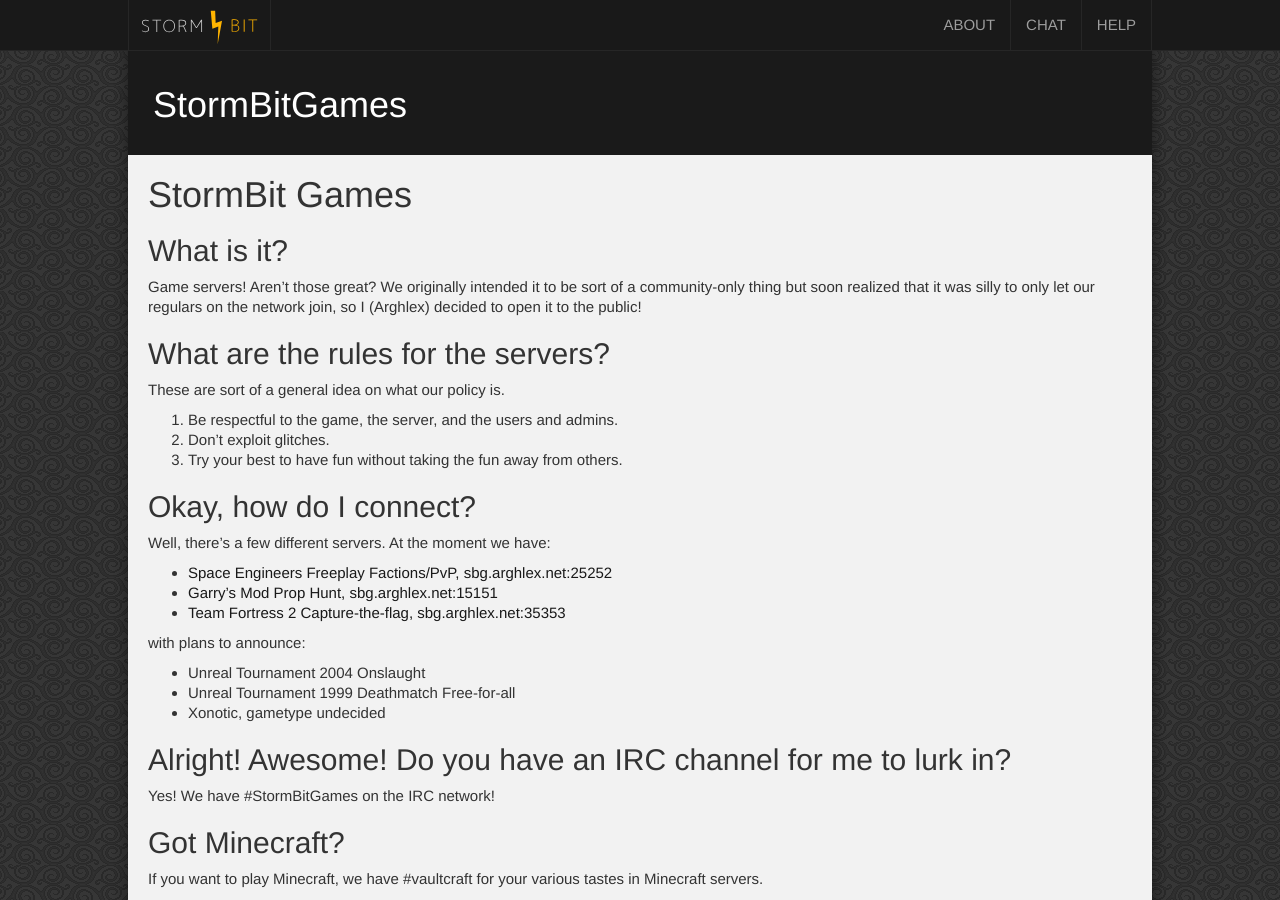
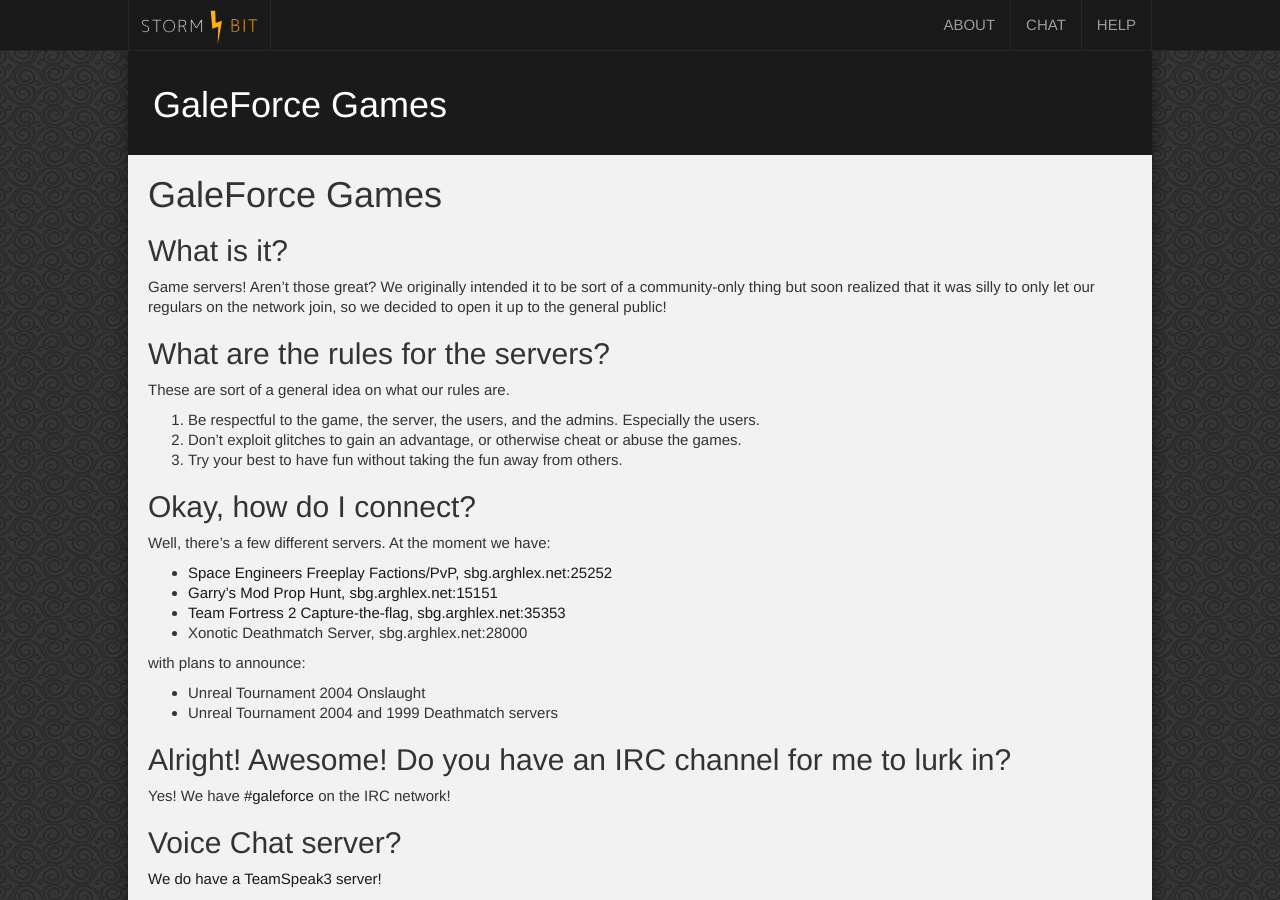
Before and after one commit to StormBit/stormbit.github.io, a Jekyll site: the page built from games.md, in a window 1280 px wide and 900 px high. Built offline with Jekyll 4.4.1, drawn with Linux system fonts in a browser that asks for light colours; nearby versions of some CDN libraries; some of the changed text lies outside the part shown.

Commit message:
Update games.md
updated galeforce stuff

```diff
--- a/games.md
+++ b/games.md
@@ -1,18 +1,17 @@
 ---
 layout: page
-title: StormBitGames
+title: GaleForce Games
 ---
-#StormBit Games
-
+#GaleForce Games
 
 ##What is it?
-Game servers! Aren't those great? We originally intended it to be sort of a community-only thing but soon realized that it was silly to only let our regulars on the network join, so I (Arghlex) decided to open it to the public!
+Game servers! Aren't those great? We originally intended it to be sort of a community-only thing but soon realized that it was silly to only let our regulars on the network join, so we decided to open it up to the general public!
 
 ##What are the rules for the servers?
-These are sort of a general idea on what our policy is.
+These are sort of a general idea on what our rules are.
 
-1. Be respectful to the game, the server, and the users and admins.
-2. Don't exploit glitches.
+1. Be respectful to the game, the server, the users, and the admins. Especially the users.
+2. Don't exploit glitches to gain an advantage, or otherwise cheat or abuse the games.
 3. Try your best to have fun without taking the fun away from others.
 
 ##Okay, how do I connect?
@@ -21,15 +20,18 @@
 - [Space Engineers Freeplay Factions/PvP, sbg.arghlex.net:25252](<steam://connect/sbg.arghlex.net:25252>)
 - [Garry's Mod Prop Hunt, sbg.arghlex.net:15151](<steam://connect/sbg.arghlex.net:15151>)
 - [Team Fortress 2 Capture-the-flag, sbg.arghlex.net:35353](<steam://connect/sbg.arghlex.net:35353>)
+- Xonotic Deathmatch Server, sbg.arghlex.net:28000
 
 with plans to announce:
 
 - Unreal Tournament 2004 Onslaught
-- Unreal Tournament 1999 Deathmatch Free-for-all
-- Xonotic, gametype undecided
+- Unreal Tournament 2004 and 1999 Deathmatch servers
 
 ##Alright! Awesome! Do you have an IRC channel for me to lurk in?
-Yes! We have #StormBitGames on the IRC network!
+Yes! We have [#galeforce](<ircs://irc.stormbit.net:6697/galeforce>) on the IRC network!
+
+##Voice Chat server?
+[We do have a TeamSpeak3 server!](<ts3server://ts3.galeforce.me:9987/>)
 
 ##Got Minecraft?
-If you want to play Minecraft, we have #vaultcraft for your various tastes in Minecraft servers.
+If you want to play Minecraft, we have an agreement with [VaultCraft](<//vaultcraft.net>) for your various tastes in Minecraft servers.
```
